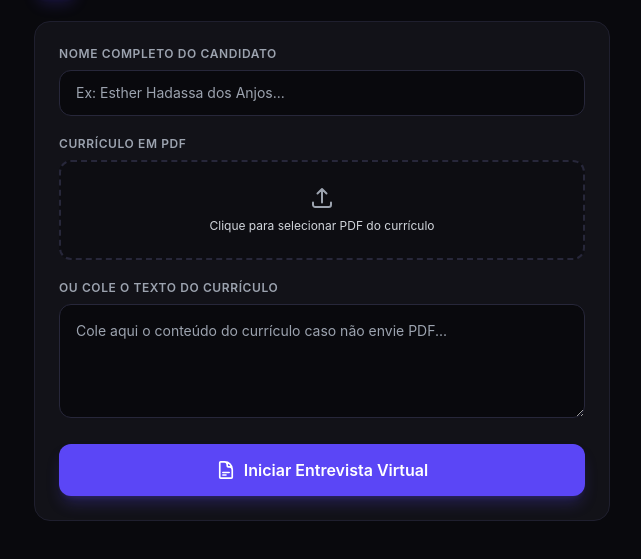
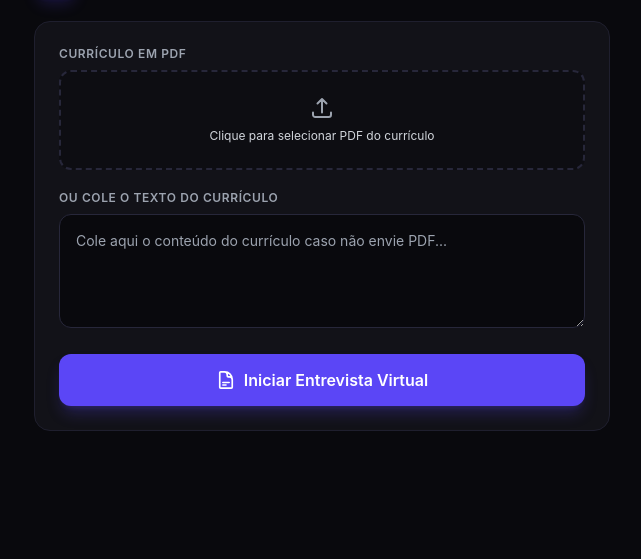
Before and after one commit to estherjobrelated-ai/TalentMatchIA, a plain HTML site: page index.html in a window 1280 px wide. Shown: the part 71-630 px from the top of the page, without its empty margins (318-959 px from the left). Drawn offline with nearby package versions, Linux system fonts and the light colour scheme; a script that the page names is missing.

Commit message:
Atualizar o index.html

```diff
--- a/index.html
+++ b/index.html
@@ -68,11 +68,6 @@
 
     <!-- ETAPA 1: ENVIO DO CURRÍCULO (VISÃO DO CANDIDATO) -->
     <section id="tela-candidato-inicio" class="card-dark rounded-2xl p-6 space-y-5">
-      <div>
-        <label class="block text-xs font-semibold uppercase tracking-wider text-gray-400 mb-2">Nome Completo do Candidato</label>
-        <input type="text" id="candidato-nome" placeholder="Ex: Esther Hadassa dos Anjos..." class="w-full input-dark rounded-xl px-4 py-3 text-sm" />
-      </div>
-
       <div>
         <label class="block text-xs font-semibold uppercase tracking-wider text-gray-400 mb-2">Currículo em PDF</label>
         <label for="pdf-upload" class="border-2 border-dashed border-[#27273A] hover:border-[#5B46F6] rounded-xl p-6 flex flex-col items-center justify-center cursor-pointer transition bg-[#09090D]/50">
```
